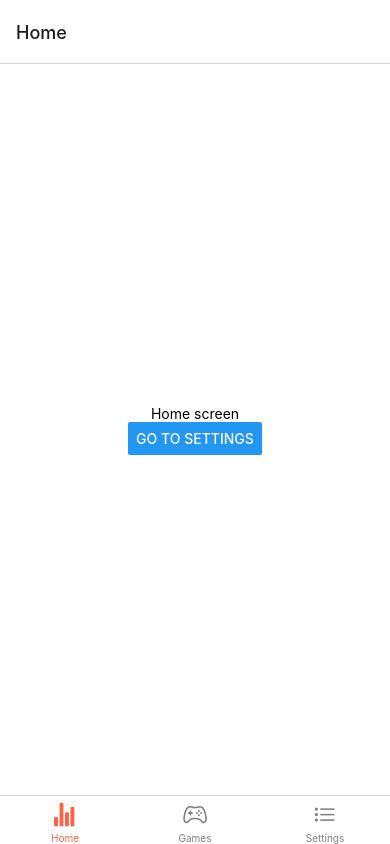
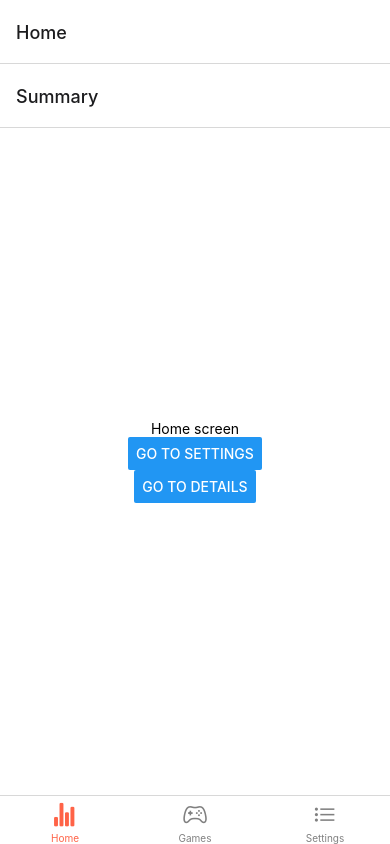
Before and after one commit to NeekTheGiraffe/therapeutic-glove, a React Native app: screen / in a window 390 px wide. Built offline with nearby package versions, Linux system fonts and the light colour scheme.

Commit message:
Added navigation stack functionality

```diff
--- a/App.js
+++ b/App.js
@@ -2,6 +2,7 @@ import { StatusBar } from 'expo-status-bar';
 import * as React from 'react';
 import { StyleSheet, Text, View, Button } from 'react-native';
 import { NavigationContainer } from '@react-navigation/native';
+import { createNativeStackNavigator } from '@react-navigation/native-stack';
 import { createBottomTabNavigator } from '@react-navigation/bottom-tabs';
 import Ionicons from '@expo/vector-icons/Ionicons';
 
@@ -13,6 +14,18 @@ function HomeScreen({ navigation }) {
         title="Go to settings"
         onPress={() => navigation.navigate("Settings")}
       />
+      <Button
+        title="Go to details"
+        onPress={() => navigation.navigate('Details')}
+      />
+    </View>
+  )
+}
+
+function DetailsScreen() {
+  return (
+    <View style={styles.container}>
+      <Text>Details!</Text>
     </View>
   )
 }
@@ -31,6 +44,17 @@ function SettingsScreen({ navigation }) {
       <Text>Settings screen</Text>
     </View>
   );
+}
+
+const HomeStack = createNativeStackNavigator();
+
+function HomeStackScreen() {
+  return (
+    <HomeStack.Navigator>
+      <HomeStack.Screen name="Summary" component={HomeScreen} />
+      <HomeStack.Screen name="Details" component={DetailsScreen} />
+    </HomeStack.Navigator>
+  )
 }
 
 const Tab = createBottomTabNavigator();
@@ -61,7 +85,7 @@ export default function App() {
           tabBarInactiveTintColor: 'gray',
         })}
       >
-        <Tab.Screen name="Home" component={HomeScreen}/>
+        <Tab.Screen name="Home" component={HomeStackScreen}/>
         <Tab.Screen name="Games" component={GamesScreen}/>
         <Tab.Screen name="Settings" component={SettingsScreen}/>
       </Tab.Navigator>
--- a/package.json
+++ b/package.json
@@ -12,6 +12,7 @@
   "dependencies": {
     "@react-navigation/bottom-tabs": "^6.2.0",
     "@react-navigation/native": "^6.0.8",
+    "@react-navigation/native-stack": "^6.5.0",
     "expo": "~44.0.0",
     "expo-status-bar": "~1.2.0",
     "react": "17.0.1",
```
Also changed, not shown: 1 other file (tests, documents, lock files or other folders).
